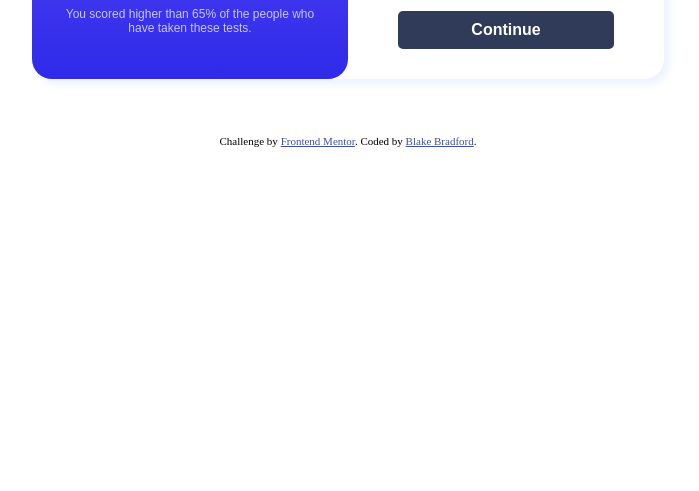
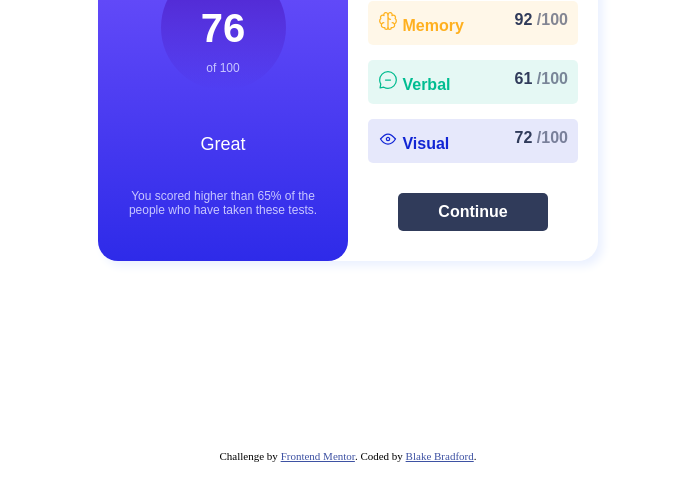
Before and after one commit to blakeZTL/results-summary-component-main, a plain HTML site: page index.html in a window 1280 px wide. Shown: the part 309-800 px from the top of the page, without its empty margins (292-991 px from the left). Drawn offline with Linux system fonts and the light colour scheme.

Commit message:
Not sure

```diff
--- a/style.css
+++ b/style.css
@@ -8,11 +8,9 @@
   .attribution {
     font-size: 11px;
     text-align: center;
-    position: relative;
-    top: 50%;
-    transform: translateY(50%);
+    margin-top: 50px;
     width: auto;
-    margin-top: 50px;
+    margin: 0, auto;
   }
   .attribution a {
     color: hsl(228, 45%, 44%);
@@ -22,8 +20,9 @@
     grid-template-columns: repeat(2, 1fr);
     grid-column-gap: 0px;
     grid-row-gap: 0px;
-    width: 50%;
-    margin: 0 auto;
+    max-width: 500px;
+    min-width: 300px;
+    margin: 15% auto;
     font-family: 'Hanken Grotesk', sans-serif;
     border-radius: 20px;
     box-shadow: 5px 5px 10px hsl(221, 100%, 96%);
```
